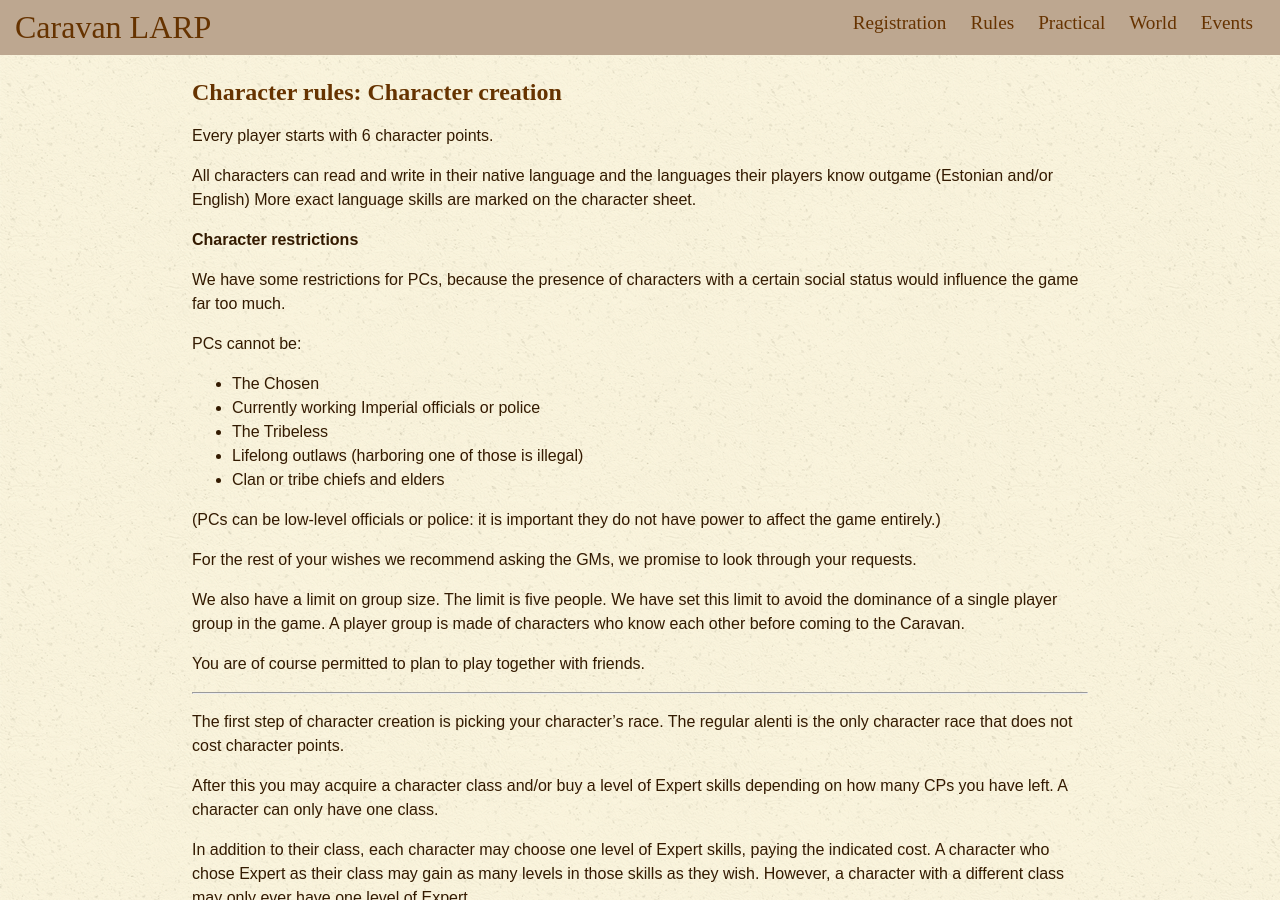
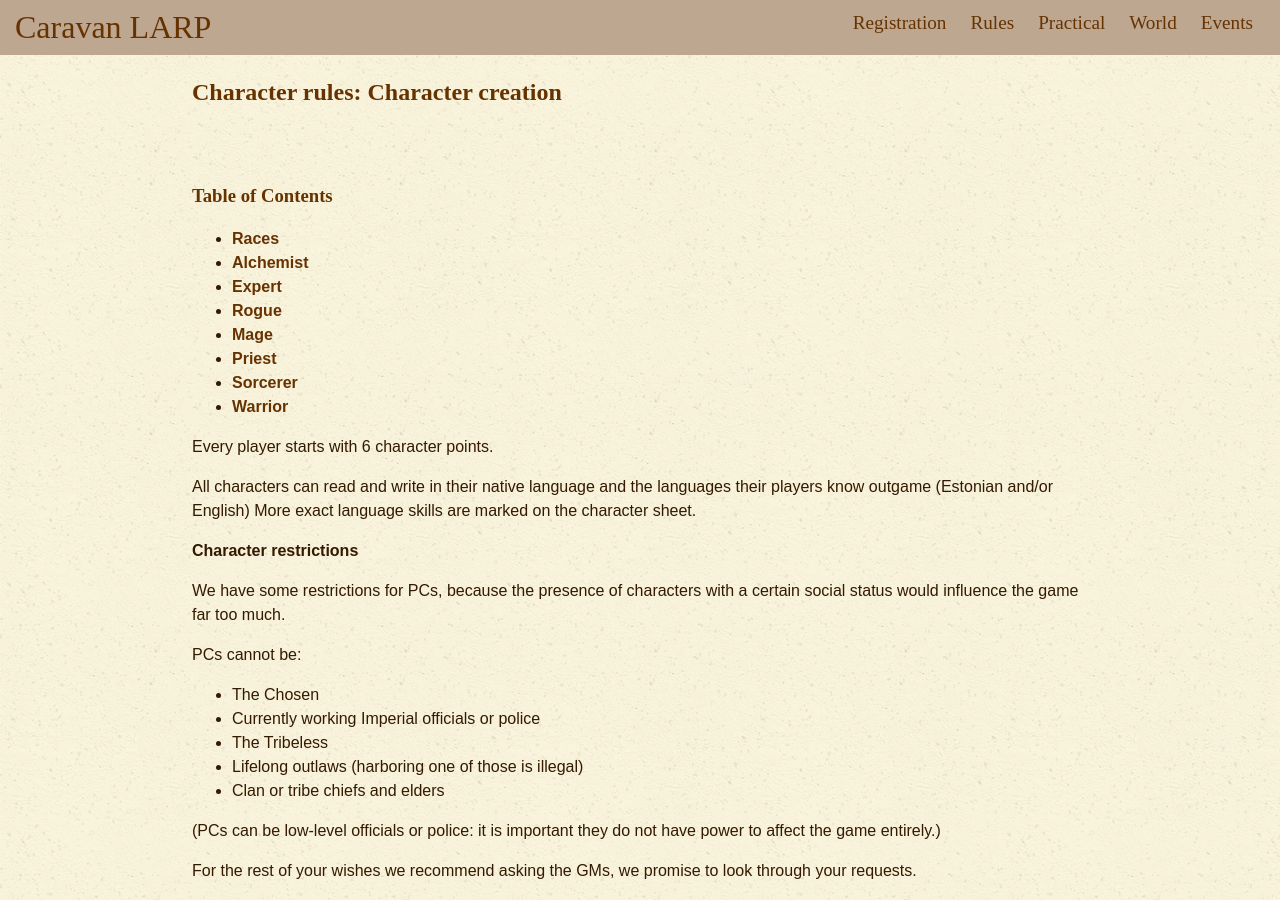
Before and after one commit to karavanlarp/karavanlarp.github.io, a Jekyll site: the page built from eng/rules/racesclasses.md, in a window 1280 px wide and 900 px high. Built offline with Jekyll 4.4.1, drawn with Linux system fonts in a browser that asks for light colours; some web fonts are replaced.

Commit message:
add toc to  eng racesclasses

```diff
--- a/eng/rules/racesclasses.md
+++ b/eng/rules/racesclasses.md
@@ -3,6 +3,20 @@ layout: default-eng
 title: Character rules; Races and classes
 ---
 ## Character rules: Character creation
+
+<div id="toc">
+	<h3>Table of Contents</h3>
+	<ul>
+		<li><a href="#races">Races</a></li>
+		<li><a href="#alchemist">Alchemist</a></li>
+		<li><a href="#expert">Expert</a></li>
+		<li><a href="#rogue">Rogue</a></li>
+		<li><a href="#mage">Mage</a></li>
+		<li><a href="#priest">Priest</a></li>
+		<li><a href="#sorcerer">Sorcerer</a></li>
+		<li><a href="#warrior">Warrior</a></li>
+	</ul>
+</div>
 
 Every player starts with 6 character points.
 
@@ -53,7 +67,7 @@ Each character starts the game with 50 staurus or an equal amount of Free Lands
 
 Character Points are awarded to both PC-s and NPC-s. Participation in a game guarantees a base level of points. Additional points may be earned through costuming, preparation and role play. NPC-s also gain Character Points for participation which they can use to create a PC in the future. Information gained as an NPC cannot be used when entering the game as a PC.
 
-### Races
+<h3 id="races">Races</h3>
 
 A description of races, their attributes and costs. Players will receive additional information about their race.
 
@@ -165,7 +179,7 @@ All classes consist of levels. After reaching a new level, the character automat
 
 Before the game, characters gain knowledge related to their class.
 
-### Alchemist
+<h3 id="alchemist">Alchemist</h3>
 
 *The Alchemist knows how to use naturally occurring plants and other components to brew magical brews. The power of the brews doesn’t stem from the Alchemist but rather their knowledge and the correct use of ingredients. Some special components get their potency from the touch of the gods or the effects of contact with apeiron.*
 
@@ -284,7 +298,7 @@ The Alchemist may brew potions while tired, but cannot use the _Quick Brewer_ sk
 
 The character knows how to wield one-handed weapons. They may start the game with a one-handed weapon and are not automatically _tired_ after using a one-handed weapon in battle.
 
-### Expert
+<h3 id="expert">Expert</h3>
 
 *There are different kinds of Experts. Many of their skills are of no use in battle, but an Expert is the most free in developing their character and a good support to other classes. Lower level Expert skills are also accessible to other classes.*
 
@@ -457,7 +471,7 @@ The character wins ties in unarmed combat.
 
 The character may render another unconscious. The character must hold a heavy object and brush the victim unexpectedly and lightly from behind. The victim will become _unconscious_.
 
-### Rogue
+<h3 id="rogue">Rogue</h3>
 
 *The Rogue hides in the shadows and acts cunningly. They may also use their skills in service of the law or work as a scout.*
 
@@ -589,7 +603,8 @@ The character can tell the difference between original and forged documents.
 
 The character can forge official documents and signatures, to a degree. The character can copy handwriting. This skill is mostly used between games.
 
-### Mage
+<h3 id="mage">Mage</h3>
+
 *A mage is a person who can shape the world according to their will using the power of apeiron. In the Empire these people are called mages, in the Free Lands they are casters.*
 
 Apeiromancy and runecraft are the two magic systems used by the alenti. Both rely on on magical signs and refined apeiron to fuel the spells. Every spell uses some amount of apeiron. The use of such spells does not require a natural talent for spellcasting.
@@ -708,7 +723,7 @@ The mage may create spells while _tired_.
 
 The character knows how to wield one-handed weapons. They may start the game with a one-handed weapon and are not automatically _tired_ after using a one-handed weapon in battle.
 
-### Priest
+<h3 id="priest">Priest</h3>
 
 *The priest is the servant of a god. They spread the god’s message in the world and stand for the god’s principles. The priest may use power granted by their god to bless or punish those around them.*
 
@@ -822,7 +837,7 @@ The priest creates a special Zone of Rest. They must put up the symbol of their
 
 The character knows how to wield one-handed weapons. They may start the game with a one-handed weapon and are not automatically _tired_ after using a one-handed weapon in battle.
 
-### Sorcerer
+<h3 id="sorcerer">Sorcerer</h3>
 
 *The sorcerers are the most powerful casters among theumites. They have learned to use their element outside the source and may wield it to instill fear in their enemies in battle.*
 
@@ -904,7 +919,7 @@ More powerful magical locations and objects leave strong traces that the sorcere
 
 The character knows how to wield one-handed weapons. They may start the game with a one-handed weapon and are not automatically _tired_ after using a one-handed weapon in battle.
 
-### Warrior
+<h3 id="warrior">Warrior</h3>
 
 _A skilled fighter. The warrior understands the art of weapons and is the strongest among their kind. They lead in battle and last longer than others._
 
```
